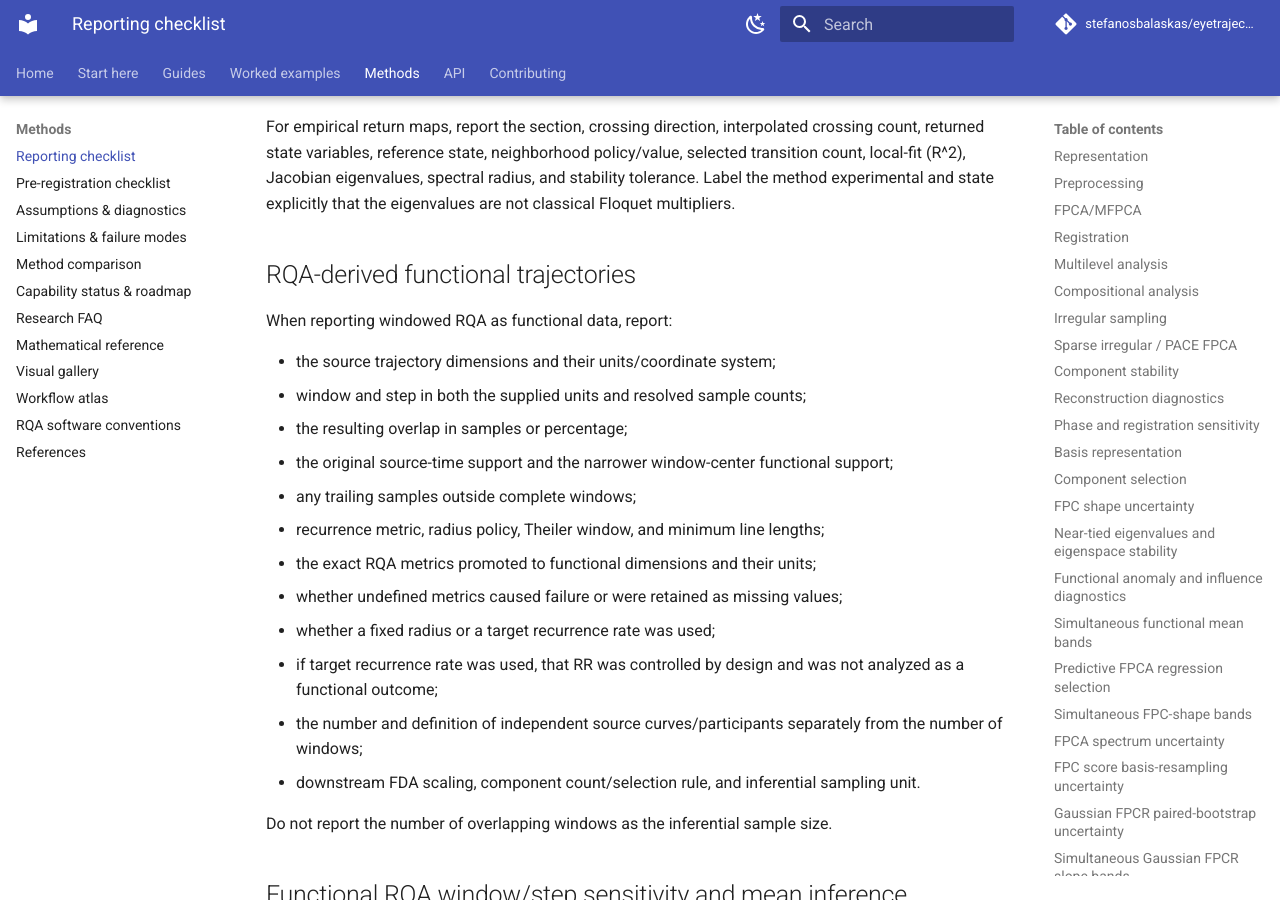
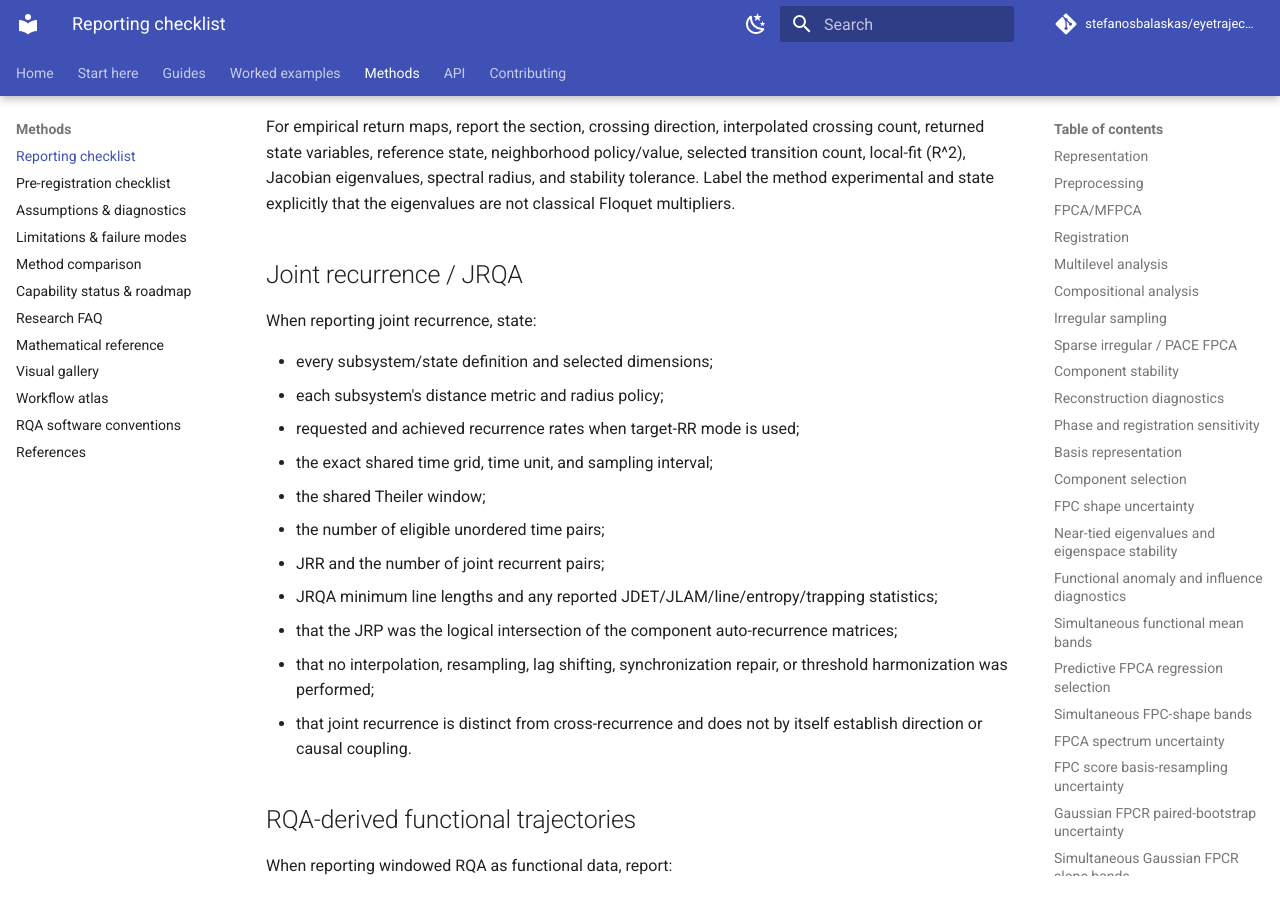
Before and after one commit to stefanosbalaskas/eyetrajectoriespy, an MkDocs documentation site: the page built from docs/methods/reporting.md, in a window 1280 px wide and 900 px high, scrolled down 16551 px. Built offline with MkDocs 1.6.1 and Material for MkDocs 9.7.7, drawn with Linux system fonts in a browser that asks for light colours; comment, search, counter and statistics services are not loaded.

Commit message:
Add joint recurrence reporting checklist

```diff
--- a/docs/methods/reporting.md
+++ b/docs/methods/reporting.md
@@ -497,6 +497,26 @@ For IAAFT testing, report the exact statistic, surrogate algorithm, number of su
 For multivariate IAAFT, additionally report the selected channel set, analyst-declared reference dimension, exact marginal-rank constraint, maximum/summary per-channel spectrum mismatch, maximum/summary pairwise complex cross-spectrum mismatch, and that final spectral preservation is approximate after rank remapping. State explicitly that channels were not surrogate-generated independently.
 
 For empirical return maps, report the section, crossing direction, interpolated crossing count, returned state variables, reference state, neighborhood policy/value, selected transition count, local-fit (R^2), Jacobian eigenvalues, spectral radius, and stability tolerance. Label the method experimental and state explicitly that the eigenvalues are not classical Floquet multipliers.
+## Joint recurrence / JRQA
+
+When reporting joint recurrence, state:
+
+- every subsystem/state definition and selected dimensions;
+- each subsystem's distance metric and radius policy;
+- requested and achieved recurrence rates when target-RR mode is used;
+- the exact shared time grid, time unit, and sampling interval;
+- the shared Theiler window;
+- the number of eligible unordered time pairs;
+- JRR and the number of joint recurrent pairs;
+- JRQA minimum line lengths and any reported JDET/JLAM/line/entropy/trapping
+  statistics;
+- that the JRP was the logical intersection of the component auto-recurrence
+  matrices;
+- that no interpolation, resampling, lag shifting, synchronization repair, or
+  threshold harmonization was performed;
+- that joint recurrence is distinct from cross-recurrence and does not by
+  itself establish direction or causal coupling.
+
 ## RQA-derived functional trajectories
 
 When reporting windowed RQA as functional data, report:
```
